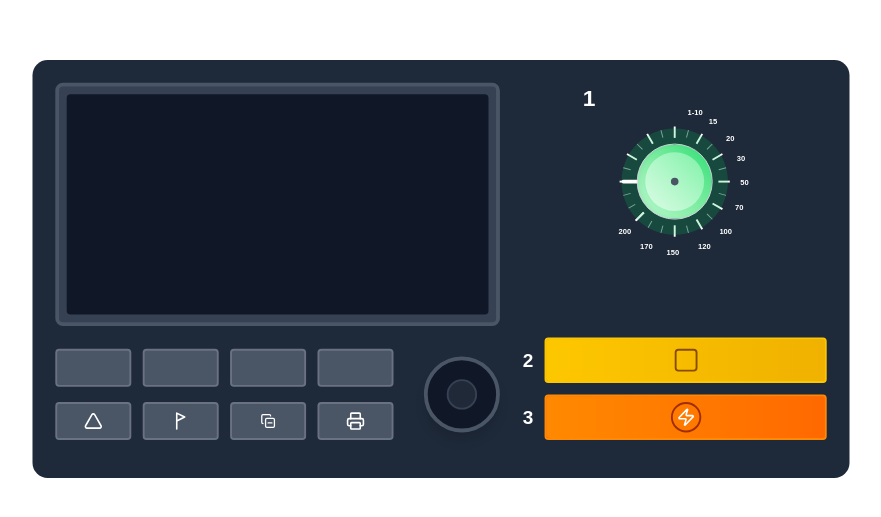
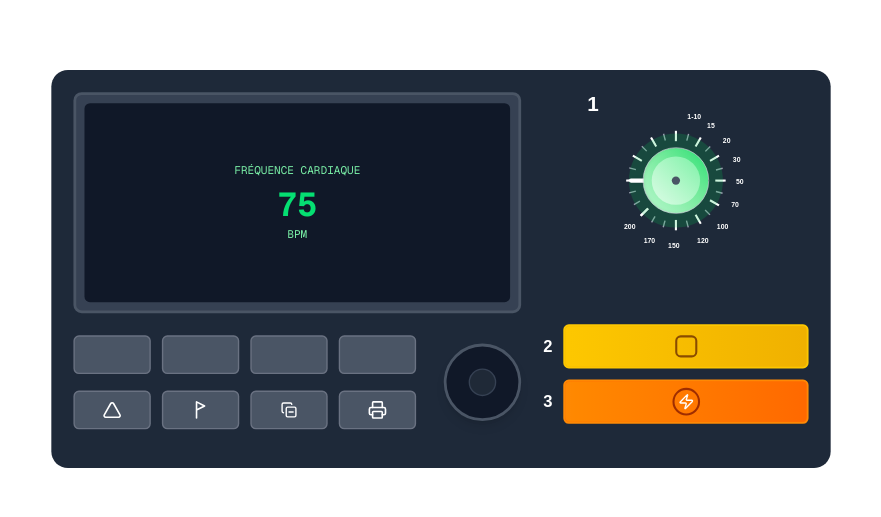
Before and after one commit to Samouz75/Defib_simulation, a Next.js app: page / in a window 1280 px wide. Shown: the part 131-648 px from the top of the page, without its empty margins (199-1080 px from the left). Built offline with nearby package versions, Linux system fonts and the light colour scheme.

Commit message:
re-scaled everything + basic display of hearth rate on the screen

```diff
--- a/src/app/page.tsx
+++ b/src/app/page.tsx
@@ -13,21 +13,22 @@ const DefibInterface: React.FC = () => {
   const joystickRef = useRef<HTMLDivElement>(null);
   const [scale, setScale] = useState(1);
   const containerRef = useRef<HTMLDivElement>(null);
+  const [heartRate, setHeartRate] = useState(75);
 
   useEffect(() => {
     const calculateScale = () => {
       const windowWidth = window.innerWidth;
       const windowHeight = window.innerHeight;
 
-      const baseWidth = 1200;
-      const baseHeight = 800;
+      const baseWidth = 1600;
+      const baseHeight = 1100;
 
       const scaleX = (windowWidth - 40) / baseWidth;
       const scaleY = (windowHeight - 40) / baseHeight;
 
-      const newScale = Math.min(scaleX, scaleY, 1);
+      const newScale = Math.min(scaleX, scaleY, 1.2);
 
-      setScale(Math.max(newScale, 0.3));
+      setScale(Math.max(newScale, 0.4));
     };
 
     calculateScale();
@@ -164,7 +165,7 @@ const DefibInterface: React.FC = () => {
   const rotationAngle = rotaryValue;
 
   const getJoystickOffset = () => {
-    const offset = 15;
+    const offset = 20;
     switch (joystickPosition) {
       case 'up': return { x: 0, y: -offset };
       case 'down': return { x: 0, y: offset };
@@ -177,55 +178,59 @@ const DefibInterface: React.FC = () => {
   const joystickOffset = getJoystickOffset();
 
   return (
-    <div className="min-h-screen bg-#0B1222 flex items-center justify-center p-15">
+    <div className="min-h-screen bg-#0B1222 flex items-center justify-center p-20">
       <div
         ref={containerRef}
         style={{
           transform: `scale(${scale})`,
           transformOrigin: 'center center'
         }}
-        className="bg-gray-800 p-6 rounded-2xl"
+        className="bg-gray-800 p-8 rounded-3xl"
       >
-        <div className="flex gap-6">
+        <div className="flex gap-8">
           {/* Section principale */}
           <div className="flex-1">
             {/* Écran principal */}
-            <div className="bg-gray-700 rounded-lg border-4 border-gray-600 h-64 mb-6 relative overflow-hidden">
-              <div className="absolute inset-2 bg-gray-900 rounded">
-                <div className="h-full flex items-center justify-center text-green-400 text-lg font-mono">
-                  {/* Contenu de l'écran */}
+            <div className="bg-gray-700 rounded-xl border-4 border-gray-600 h-80 mb-8 relative overflow-hidden">
+              <div className="absolute inset-3 bg-gray-900 rounded-lg">
+                <div className="h-full flex items-center justify-center text-green-400 text-xl font-mono">
+                  <div className="text-center">
+                    <div className="text-base text-green-300 mb-3">FRÉQUENCE CARDIAQUE</div>
+                    <div className="text-5xl font-bold">{heartRate}</div>
+                    <div className="text-base text-green-300 mt-2">BPM</div>
+                  </div>
                 </div>
               </div>
             </div>
 
             {/* Container pour boutons + joystick */}
-            <div className="flex items-center gap-8 mb-4">
+            <div className="flex items-center gap-10 mb-6">
               {/* Colonnes de boutons */}
               <div className="flex-1">
                 {/* Boutons transparents */}
-                <div className="flex gap-3 mb-4 items-center justify-center">
+                <div className="flex gap-4 mb-6 items-center justify-center">
                   {[...Array(4)].map((_, i) => (
                     <button
                       key={i}
-                      className="w-20 h-10 bg-gray-600 hover:bg-gray-500 active:bg-gray-400 p-3 rounded border-2 border-gray-500 transition-all touch-manipulation"
+                      className="w-28 h-14 bg-gray-600 hover:bg-gray-500 active:bg-gray-400 p-4 rounded-lg border-2 border-gray-500 transition-all touch-manipulation"
                     >
                     </button>
                   ))}
                 </div>
 
                 {/* 4 boutons du bas */}
-                <div className="flex gap-3 items-center justify-center">
-                  <button className="w-20 h-10 bg-gray-600 hover:bg-gray-500 active:bg-gray-400 p-3 rounded border-2 border-gray-500 transition-all flex items-center justify-center touch-manipulation">
-                    <Triangle className="w-5 h-5 text-white" />
+                <div className="flex gap-4 items-center justify-center">
+                  <button className="w-28 h-14 bg-gray-600 hover:bg-gray-500 active:bg-gray-400 p-4 rounded-lg border-2 border-gray-500 transition-all flex items-center justify-center touch-manipulation">
+                    <Triangle className="w-7 h-7 text-white" />
                   </button>
-                  <button className="w-20 h-10 bg-gray-600 hover:bg-gray-500 active:bg-gray-400 p-3 rounded border-2 border-gray-500 transition-all flex items-center justify-center touch-manipulation">
-                    <FlagTriangleRight className="w-5 h-5 text-white" />
+                  <button className="w-28 h-14 bg-gray-600 hover:bg-gray-500 active:bg-gray-400 p-4 rounded-lg border-2 border-gray-500 transition-all flex items-center justify-center touch-manipulation">
+                    <FlagTriangleRight className="w-7 h-7 text-white" />
                   </button>
-                  <button className="w-20 h-10 bg-gray-600 hover:bg-gray-500 active:bg-gray-400 p-3 rounded border-2 border-gray-500 transition-all flex items-center justify-center touch-manipulation">
-                    <CopyMinus className="w-4 h-4 text-white" />
+                  <button className="w-28 h-14 bg-gray-600 hover:bg-gray-500 active:bg-gray-400 p-4 rounded-lg border-2 border-gray-500 transition-all flex items-center justify-center touch-manipulation">
+                    <CopyMinus className="w-6 h-6 text-white" />
                   </button>
-                  <button className="w-20 h-10 bg-gray-600 hover:bg-gray-500 active:bg-gray-400 p-3 rounded border-2 border-gray-500 transition-all flex items-center justify-center touch-manipulation">
-                    <Printer className="w-5 h-5 text-white" />
+                  <button className="w-28 h-14 bg-gray-600 hover:bg-gray-500 active:bg-gray-400 p-4 rounded-lg border-2 border-gray-500 transition-all flex items-center justify-center touch-manipulation">
+                    <Printer className="w-7 h-7 text-white" />
                   </button>
                 </div>
               </div>
@@ -234,13 +239,13 @@ const DefibInterface: React.FC = () => {
               <div className="flex items-center justify-center">
                 <div
                   ref={joystickRef}
-                  className="w-20 h-20 bg-gray-900 rounded-full border-4 border-gray-600 shadow-lg flex items-center justify-center cursor-grab active:cursor-grabbing transition-all touch-manipulation select-none"
+                  className="w-28 h-28 bg-gray-900 rounded-full border-4 border-gray-600 shadow-lg flex items-center justify-center cursor-grab active:cursor-grabbing transition-all touch-manipulation select-none"
                   onMouseDown={handleJoystickMouseDown}
                   onTouchStart={handleJoystickTouchStart}
-                  style={{ touchAction: 'none' }} // Empêche le scroll/zoom sur l'élément
+                  style={{ touchAction: 'none' }}
                 >
                   <div
-                    className="w-8 h-8 bg-gray-800 rounded-full border-2 border-gray-700 transition-all duration-150"
+                    className="w-10 h-10 bg-gray-800 rounded-full border-2 border-gray-700 transition-all duration-150"
                     style={{
                       transform: `translate(${joystickOffset.x}px, ${joystickOffset.y}px)`,
                       backgroundColor: joystickPosition !== 'center' ? '#374151' : '#1f2937'
@@ -252,14 +257,14 @@ const DefibInterface: React.FC = () => {
           </div>
 
           {/* Côté droit */}
-          <div className="w-80 space-y-4">
+          <div className="w-96 space-y-6">
             {/* Bouton rotatif */}
             <div className="relative flex flex-col items-center">
-              <span className="text-white text-2xl font-bold mb-2 mr-45">1</span>
+              <span className="text-white text-3xl font-bold mb-3 mr-60">1</span>
               <div className="relative">
 
                 {/* Graduations et valeurs autour du bouton */}
-                <div className="absolute inset-0 w-32 h-32">
+                <div className="absolute inset-0 w-40 h-40">
                   {/* Graduations principales avec valeurs */}
                   {[
                     { value: '1-10', angle: -75},
@@ -278,13 +283,13 @@ const DefibInterface: React.FC = () => {
                       key={value}
                       className="absolute text-white font-bold"
                       style={{
-                        transform: `rotate(${angle}deg) translate(75px) rotate(${-angle}deg)`,
+                        transform: `rotate(${angle}deg) translate(95px) rotate(${-angle}deg)`,
                         transformOrigin: '50% 50%',
                         left: '50%',
                         top: '50%',
-                        marginLeft: '-6px',
-                        marginTop: '-6px',
-                        fontSize: '8px'
+                        marginLeft: '-8px',
+                        marginTop: '-8px',
+                        fontSize: '10px'
                       }}
                     >
                       {value}
@@ -297,12 +302,12 @@ const DefibInterface: React.FC = () => {
                       key={i}
                       className="absolute bg-gray-400"
                       style={{
-                        width: '1px',
-                        height: '8px',
+                        width: '1.5px',
+                        height: '10px',
                         left: '50%',
-                        top: '8px',
-                        transformOrigin: '50% 56px',
-                        transform: `translateX(-0.5px) rotate(${-135 + (i * 15)}deg)`
+                        top: '10px',
+                        transformOrigin: '50% 70px',
+                        transform: `translateX(-0.75px) rotate(${-135 + (i * 15)}deg)`
                       }}
                     />
                   ))}
@@ -315,40 +320,40 @@ const DefibInterface: React.FC = () => {
                       key={angle}
                       className="absolute bg-white"
                       style={{
-                        width: '2px',
-                        height: '12px',
+                        width: '3px',
+                        height: '15px',
                         left: '50%',
-                        top: '6px',
-                        transformOrigin: '50% 58px',
-                        transform: `translateX(-1px) rotate(${angle}deg)`
+                        top: '8px',
+                        transformOrigin: '50% 72px',
+                        transform: `translateX(-1.5px) rotate(${angle}deg)`
                       }}
                     />
                   ))}
                 </div>
 
                 {/* Zone verte d'arrière-plan */}
-                <div className="absolute inset-2 bg-green-500 opacity-20 rounded-full"></div>
+                <div className="absolute inset-3 bg-green-500 opacity-20 rounded-full"></div>
 
                 {/* Bouton rotatif principal */}
                 <div
                   ref={rotaryRef}
-                  className="relative w-32 h-32 rounded-full border-gray-600 cursor-grab active:cursor-grabbing touch-manipulation select-none"
+                  className="relative w-40 h-40 rounded-full border-gray-600 cursor-grab active:cursor-grabbing touch-manipulation select-none"
                   onMouseDown={handleRotaryMouseDown}
                   onTouchStart={handleRotaryTouchStart}
                   style={{
                     transform: `rotate(${rotationAngle}deg)`,
                     transition: isDragging ? 'none' : 'transform 0.1s ease',
-                    touchAction: 'none' // Empêche le scroll/zoom sur l'élément
+                    touchAction: 'none'
                   }}
                 >
                   {/* Indicateur principal */}
-                  <div className="absolute top-2 left-1/2 w-1 h-8 bg-white rounded-full transform -translate-x-1/2 shadow-md"></div>
+                  <div className="absolute top-3 left-1/2 w-1.5 h-10 bg-white rounded-full transform -translate-x-1/2 shadow-md"></div>
 
                   {/* Centre du bouton avec effet 3D */}
-                  <div className="absolute inset-6 bg-gradient-to-br from-green-200 to-green-400 rounded-full shadow-inner border border-gray-300">
-                    <div className="absolute inset-2 bg-gradient-to-br from-green-100 to-green-300 rounded-full">
+                  <div className="absolute inset-8 bg-gradient-to-br from-green-200 to-green-400 rounded-full shadow-inner border border-gray-300">
+                    <div className="absolute inset-3 bg-gradient-to-br from-green-100 to-green-300 rounded-full">
                       {/* Petit indicateur au centre */}
-                      <div className="absolute top-1/2 left-1/2 w-2 h-2 bg-gray-600 rounded-full transform -translate-x-1/2 -translate-y-1/2"></div>
+                      <div className="absolute top-1/2 left-1/2 w-3 h-3 bg-gray-600 rounded-full transform -translate-x-1/2 -translate-y-1/2"></div>
                     </div>
                   </div>
                 </div>
@@ -356,38 +361,38 @@ const DefibInterface: React.FC = () => {
             </div>
 
             {/* Boutons colorés */}
-            <div className="space-y-3 mt-25">
+            <div className="space-y-4 mt-32">
               {/* Jaune */}
-              <div className="flex items-center gap-3">
-                <span className="text-white text-xl font-bold">2</span>
+              <div className="flex items-center gap-4">
+                <span className="text-white text-2xl font-bold">2</span>
                 <button
-                  className={`flex-1 h-12 rounded border-2 transition-all touch-manipulation ${
+                  className={`flex-1 h-16 rounded-lg border-3 transition-all touch-manipulation ${
                     selectedChannel === 2
                       ? 'bg-yellow-400 border-yellow-300 shadow-lg'
                       : 'bg-yellow-500 border-yellow-400 hover:bg-yellow-400 active:bg-yellow-300'
                   }`}
                   onClick={() => setSelectedChannel(2)}
                 >
-                  <div className="w-full h-full bg-gradient-to-r from-yellow-400 to-yellow-500 rounded flex items-center justify-center">
-                    <div className="w-6 h-6 border-2 border-yellow-800 rounded"></div>
+                  <div className="w-full h-full bg-gradient-to-r from-yellow-400 to-yellow-500 rounded-md flex items-center justify-center">
+                    <div className="w-8 h-8 border-3 border-yellow-800 rounded-lg"></div>
                   </div>
                 </button>
               </div>
 
               {/* Orange */}
-              <div className="flex items-center gap-3">
-                <span className="text-white text-xl font-bold">3</span>
+              <div className="flex items-center gap-4">
+                <span className="text-white text-2xl font-bold">3</span>
                 <button
-                  className={`flex-1 h-12 rounded border-2 transition-all touch-manipulation ${
+                  className={`flex-1 h-16 rounded-lg border-3 transition-all touch-manipulation ${
                     selectedChannel === 3
                       ? 'bg-orange-400 border-orange-300 shadow-lg'
                       : 'bg-orange-500 border-orange-400 hover:bg-orange-400 active:bg-orange-300'
                   }`}
                   onClick={() => setSelectedChannel(3)}
                 >
-                  <div className="w-full h-full bg-gradient-to-r from-orange-400 to-orange-500 rounded flex items-center justify-center">
-                    <div className="w-8 h-8 border-2 border-orange-800 rounded-full flex items-center justify-center">
-                        <Zap className="w-5 h-5 text-white" />
+                  <div className="w-full h-full bg-gradient-to-r from-orange-400 to-orange-500 rounded-md flex items-center justify-center">
+                    <div className="w-10 h-10 border-3 border-orange-800 rounded-full flex items-center justify-center">
+                        <Zap className="w-6 h-6 text-white" />
                     </div>
                   </div>
                 </button>
```
